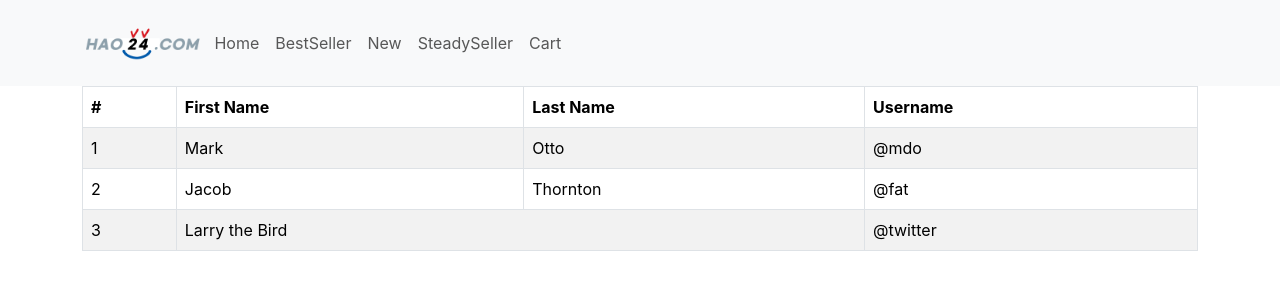
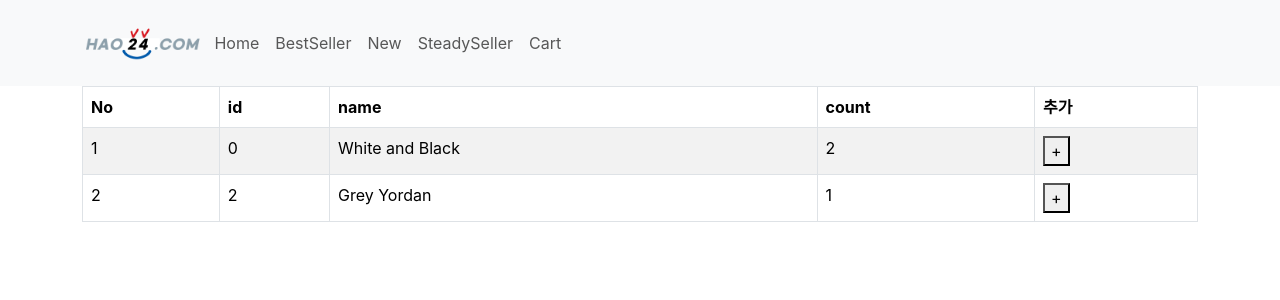
Before and after one commit to shixi26/react_shop, a React (Create React App) app: page /react_shop/cart in a window 1280 px wide. Shown: the top 300 px of the page. Built offline with nearby package versions, Linux system fonts and the light colour scheme.

Commit message:
redux state변경

```diff
--- a/src/index.js
+++ b/src/index.js
@@ -10,7 +10,7 @@ import store from './store.js'
 const root = ReactDOM.createRoot(document.getElementById('root'));
 root.render(
 	// <React.StrictMode>
-	<Provider store={store}>
+	<Provider store={store}> {/**redux */}
 		<BrowserRouter>
 			<App />
 		</BrowserRouter>
--- a/src/pages/Cart.js
+++ b/src/pages/Cart.js
@@ -1,35 +1,36 @@
 import { Table } from "react-bootstrap";
+import { useDispatch, useSelector } from "react-redux";
+import { addCart } from "../store";
 
 function Cart() {
+
+	let states = useSelector((state) => state)
+	let dispatch = useDispatch() //redux state변경요청
+
 	return (
 		<div className="container">
 			<Table striped bordered hover>
 				<thead>
 					<tr>
-						<th>#</th>
-						<th>First Name</th>
-						<th>Last Name</th>
-						<th>Username</th>
+						<th>No</th>
+						<th>id</th>
+						<th>name</th>
+						<th>count</th>
+						<th>추가</th>
 					</tr>
 				</thead>
 				<tbody>
-					<tr>
-						<td>1</td>
-						<td>Mark</td>
-						<td>Otto</td>
-						<td>@mdo</td>
-					</tr>
-					<tr>
-						<td>2</td>
-						<td>Jacob</td>
-						<td>Thornton</td>
-						<td>@fat</td>
-					</tr>
-					<tr>
-						<td>3</td>
-						<td colSpan={2}>Larry the Bird</td>
-						<td>@twitter</td>
-					</tr>
+					{states.carts.map((cart, i) => (
+						<tr key={i}>
+							<td>{i + 1}</td>
+							<td>{cart.id}</td>
+							<td>{cart.name}</td>
+							<td>{cart.count}</td>
+							<td><button onClick={() => {
+								dispatch(addCart({ id: cart.id }))
+							}}>+</button></td>
+						</tr>
+					))}
 				</tbody>
 			</Table>
 		</div>
--- a/src/store.js
+++ b/src/store.js
@@ -1,5 +1,39 @@
-import { configureStore } from '@reduxjs/toolkit'
+import { configureStore, createSlice } from '@reduxjs/toolkit'
+
+let user = createSlice({
+	name: 'user',
+	initialState: 'kim',
+	reducers: {
+		changeName(state) {
+			return 'john' + state
+		}
+	}
+})
+export let { changeName } = user.actions
+
+let carts = createSlice({
+	name: 'carts',
+	initialState: [
+		{ id: 0, name: 'White and Black', count: 2 },
+		{ id: 2, name: 'Grey Yordan', count: 1 }
+	],
+	reducers: {
+		addCart(state, action) {
+			const { id } = action.payload;
+			return state.map(item => (
+				item.id === id
+					? { ...item, count: item.count + 1 }
+					: item
+			))
+		}
+	}
+})
+export let { addCart } = carts.actions
+
 
 export default configureStore({
-	reducer: {}
+	reducer: {
+		user: user.reducer,
+		carts: carts.reducer
+	}
 })
```
